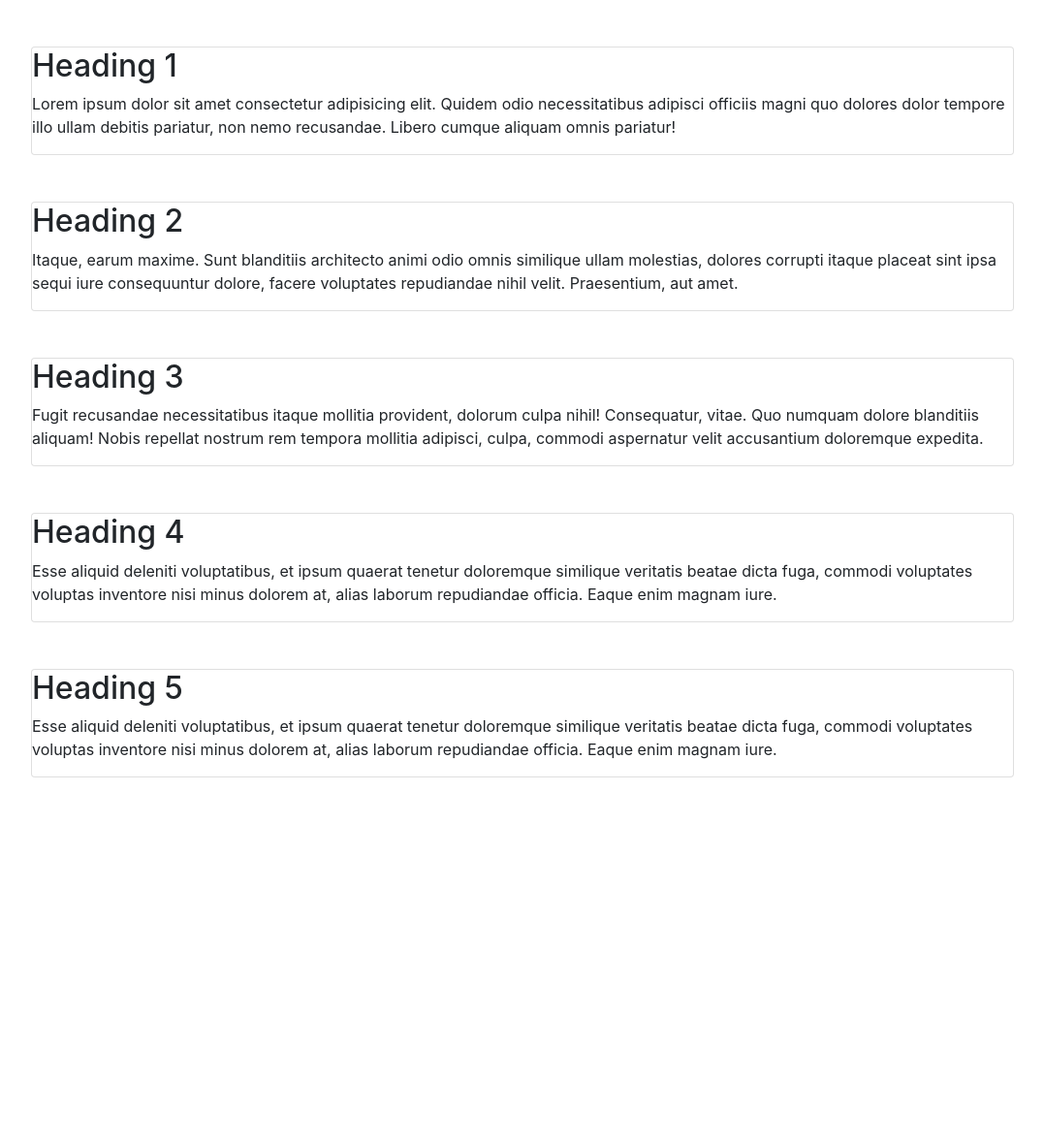
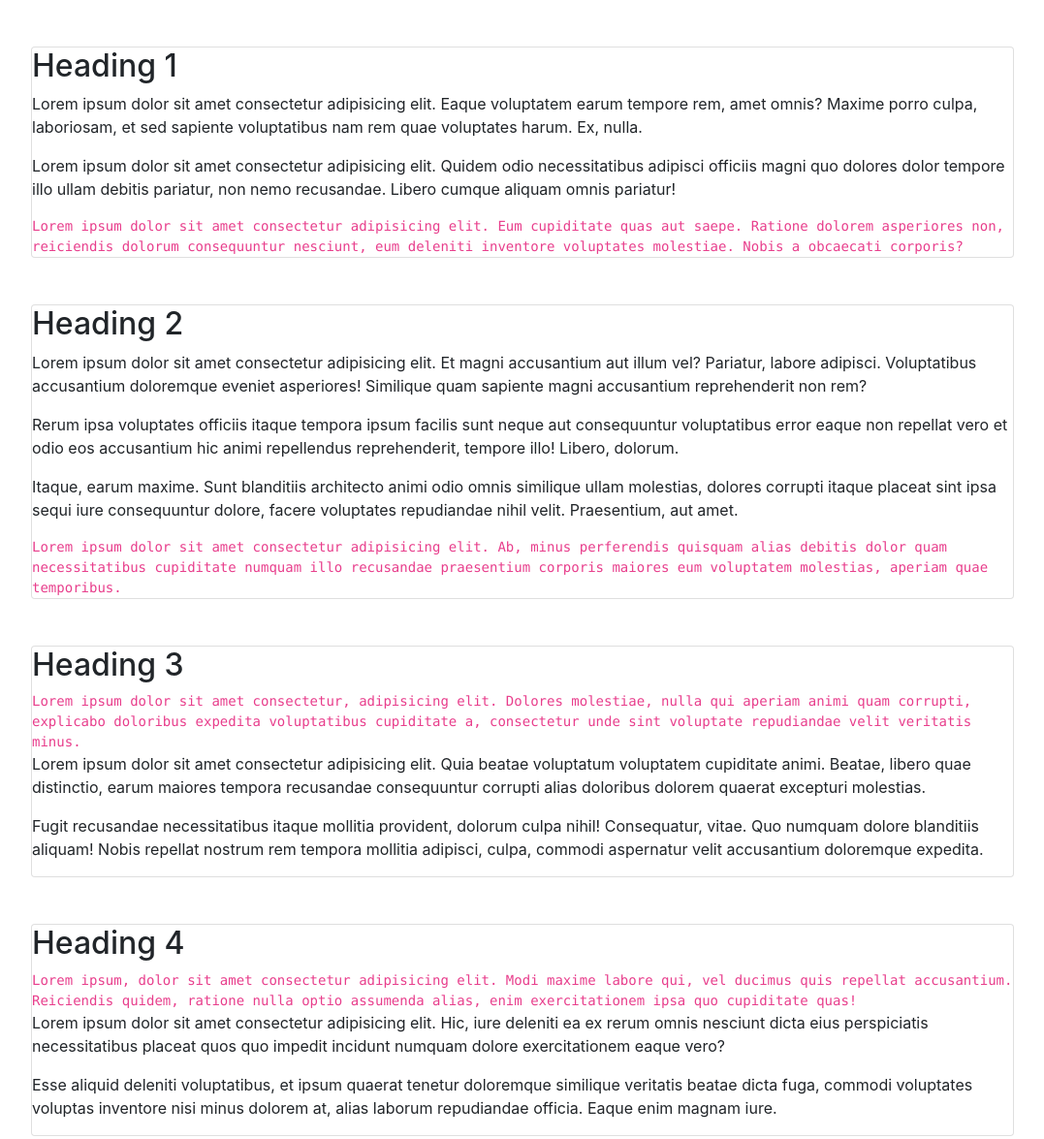
Before and after one commit to raheebwa/carlos_ramadhan, a plain HTML site: page index.html in a window 1280 px wide. Shown: the top 1175 px of the page at 97% size, without its empty margins (101-1178 px from the left). Before the commit the page ends 850 px from the top, so only its background shows below. Drawn offline with nearby package versions, Linux system fonts and the light colour scheme.

Commit message:
user stories 4-6
Add 10 p''s in total
add 5 code tags in total

```diff
--- a/index.html
+++ b/index.html
@@ -11,35 +11,47 @@
   <body>
     <div class="container">
       <main id="main-doc">
-        <section class="main-section card my-5 mx-5">
+        <section id="heading_1" class="main-section card my-5 mx-5" >
           <header>
             <h2>Heading 1</h2>
           </header>
+          <p>Lorem ipsum dolor sit amet consectetur adipisicing elit. Eaque voluptatem earum tempore rem, amet omnis? Maxime porro culpa, laboriosam, et sed sapiente voluptatibus nam rem quae voluptates harum. Ex, nulla.</p>
           <p>Lorem ipsum dolor sit amet consectetur adipisicing elit. Quidem odio necessitatibus adipisci officiis magni quo dolores dolor tempore illo ullam debitis pariatur, non nemo recusandae. Libero cumque aliquam omnis pariatur!</p>
+          <code>Lorem ipsum dolor sit amet consectetur adipisicing elit. Eum cupiditate quas aut saepe. Ratione dolorem asperiores non, reiciendis dolorum consequuntur nesciunt, eum deleniti inventore voluptates molestiae. Nobis a obcaecati corporis?</code>
         </section>
-        <section class="main-section card my-5 mx-5">
+        <section id="heading_2" class="main-section card my-5 mx-5">
           <header>
             <h2>Heading 2</h2>
           </header>
+          <p>Lorem ipsum dolor sit amet consectetur adipisicing elit. Et magni accusantium aut illum vel? Pariatur, labore adipisci. Voluptatibus accusantium doloremque eveniet asperiores! Similique quam sapiente magni accusantium reprehenderit non rem?</p>
+          <p>Rerum ipsa voluptates officiis itaque tempora ipsum facilis sunt neque aut consequuntur voluptatibus error eaque non repellat vero et odio eos accusantium hic animi repellendus reprehenderit, tempore illo! Libero, dolorum.</p>
           <p>Itaque, earum maxime. Sunt blanditiis architecto animi odio omnis similique ullam molestias, dolores corrupti itaque placeat sint ipsa sequi iure consequuntur dolore, facere voluptates repudiandae nihil velit. Praesentium, aut amet.</p>
+          <code>Lorem ipsum dolor sit amet consectetur adipisicing elit. Ab, minus perferendis quisquam alias debitis dolor quam necessitatibus cupiditate numquam illo recusandae praesentium corporis maiores eum voluptatem molestias, aperiam quae temporibus.</code>
         </section>
-        <section class="main-section card my-5 mx-5">
+        <section id="heading_3" class="main-section card my-5 mx-5">
           <header>
             <h2>Heading 3</h2>
           </header>
+          <code>Lorem ipsum dolor sit amet consectetur, adipisicing elit. Dolores molestiae, nulla qui aperiam animi quam corrupti, explicabo doloribus expedita voluptatibus cupiditate a, consectetur unde sint voluptate repudiandae velit veritatis minus.</code>
+          <p>Lorem ipsum dolor sit amet consectetur adipisicing elit. Quia beatae voluptatum voluptatem cupiditate animi. Beatae, libero quae distinctio, earum maiores tempora recusandae consequuntur corrupti alias doloribus dolorem quaerat excepturi molestias.</p>
           <p>Fugit recusandae necessitatibus itaque mollitia provident, dolorum culpa nihil! Consequatur, vitae. Quo numquam dolore blanditiis aliquam! Nobis repellat nostrum rem tempora mollitia adipisci, culpa, commodi aspernatur velit accusantium doloremque expedita.</p>
         </section>
-        <section class="main-section card my-5 mx-5">
+        <section id="heading_4" class="main-section card my-5 mx-5">
           <header>
             <h2>Heading 4</h2>
           </header>
+          <code>Lorem ipsum, dolor sit amet consectetur adipisicing elit. Modi maxime labore qui, vel ducimus quis repellat accusantium. Reiciendis quidem, ratione nulla optio assumenda alias, enim exercitationem ipsa quo cupiditate quas!</code>
+          <p>Lorem ipsum dolor sit amet consectetur adipisicing elit. Hic, iure deleniti ea ex rerum omnis nesciunt dicta eius perspiciatis necessitatibus placeat quos quo impedit incidunt numquam dolore exercitationem eaque vero?</p>
           <p>Esse aliquid deleniti voluptatibus, et ipsum quaerat tenetur doloremque similique veritatis beatae dicta fuga, commodi voluptates voluptas inventore nisi minus dolorem at, alias laborum repudiandae officia. Eaque enim magnam iure.</p>
         </section>
 
-        <section class="main-section card my-5 mx-5">
+        <section id="heading_5" class="main-section card my-5 mx-5">
           <header>
             <h2>Heading 5</h2>
           </header>
+
+          <code>Lorem ipsum dolor sit amet consectetur adipisicing elit. Quibusdam, fugit repellat sit expedita, est quo, quas perspiciatis quod blanditiis alias aliquam exercitationem maiores eum fuga neque possimus molestiae reprehenderit atque.</code>
+          <p>Lorem ipsum dolor sit amet consectetur, adipisicing elit. Quibusdam, quo quod! Consequatur nostrum laboriosam alias minus enim rerum laudantium exercitationem, dolorem eius rem soluta consectetur possimus, eveniet beatae! Nam, accusantium.</p>
           <p>Esse aliquid deleniti voluptatibus, et ipsum quaerat tenetur doloremque similique veritatis beatae dicta fuga, commodi voluptates voluptas inventore nisi minus dolorem at, alias laborum repudiandae officia. Eaque enim magnam iure.</p>
         </section>
       </main>
```
